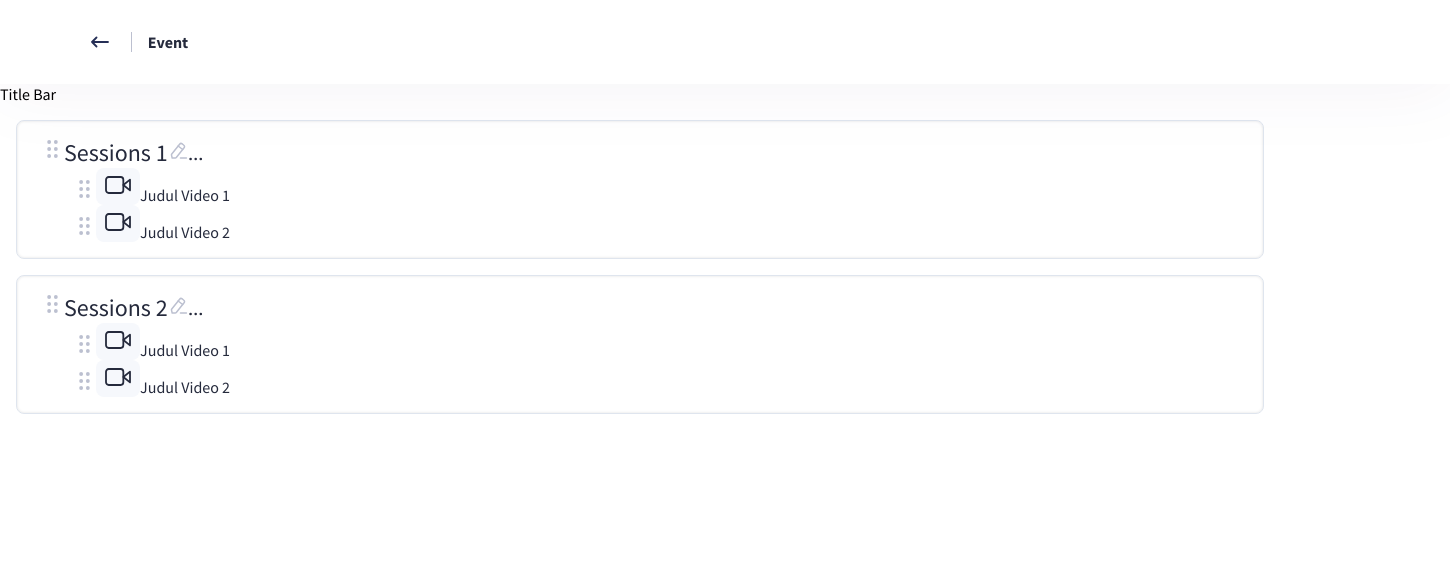
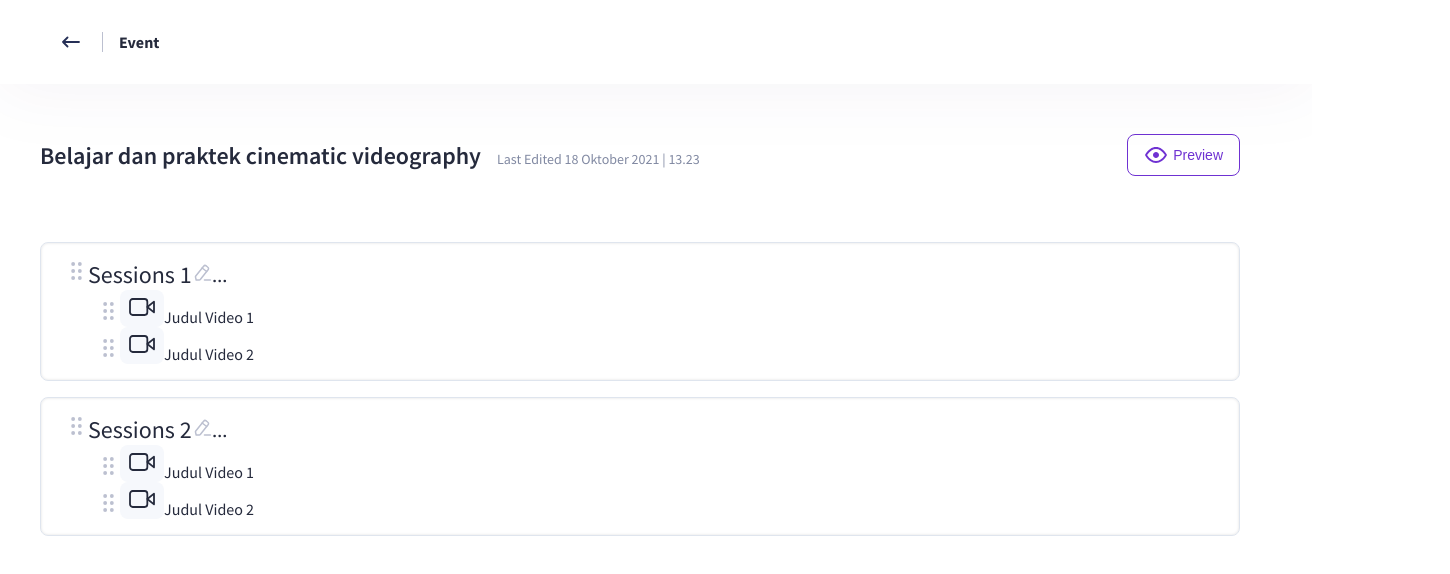
Before and after one commit to ikhsan-sr/React-Drag-and-Drop-List, a React (Create React App) app: page / in a window 1280 px wide. Shown: the top 574 px of the page, 1450 px wide, since content can reach past the window. Built offline with nearby package versions, Linux system fonts and the light colour scheme.

Commit message:
Slicing title bar

```diff
--- /dev/null
+++ b/src/Global.style.js
@@ -0,0 +1,7 @@
+import styled from 'styled-components';
+
+export const Container = styled.div`
+  max-width: 1200px;
+  margin: auto;
+  height: 100%;
+`
--- a/src/assets/icons/index.js
+++ b/src/assets/icons/index.js
@@ -7,5 +7,6 @@ import Location from './location.svg';
 import MenuHorizontal from './menu-horizontal.svg';
 import MenuVertical from './menu-vertical.svg';
 import Back from './back.svg';
+import Eye from './eye.svg';
 
-export { Camera, Clock, Download, Drag, Edit, Location, MenuHorizontal, MenuVertical, Back };
+export { Camera, Clock, Download, Drag, Edit, Location, MenuHorizontal, MenuVertical, Back, Eye };
--- /dev/null
+++ b/src/components/atoms/Button/Button.jsx
@@ -0,0 +1,14 @@
+import React from 'react';
+import { Button as Wrapper } from './Button.style';
+import { Typography } from '..';
+
+export default function Button(props) {
+  const { text, icon, color } = props;
+
+  return (
+    <Wrapper color={color} variant="outlined">
+      {icon && <img src={icon} alt={`icon-${text}`} />}
+      {text && <Typography text={text} color={color} />}
+    </Wrapper>
+  );
+}
--- /dev/null
+++ b/src/components/atoms/Button/Button.style.js
@@ -0,0 +1,13 @@
+import styled from 'styled-components';
+
+export const Button = styled.button`
+  padding: 8px 16px;
+  border-radius: 8px;
+  display: flex;
+  align-items: center;
+  gap: 5px;
+  cursor: pointer;
+	outline: inherit;
+  border: solid 1px ${props => props.color};
+  background-color: ${props => (props.variant === 'contained' && props.bg) ? props.bg : '#FFFFFF'};
+`;
--- a/src/components/atoms/index.js
+++ b/src/components/atoms/index.js
@@ -1,5 +1,6 @@
 import Typography from './Typography/Typography';
 import Icon from './Icon/Icon';
 import IconButton from './IconButton/IconButton';
+import Button from './Button/Button';
 
-export { Typography, Icon, IconButton };
+export { Typography, Icon, IconButton, Button };
--- a/src/components/organisms/Navbar/Navbar.jsx
+++ b/src/components/organisms/Navbar/Navbar.jsx
@@ -2,14 +2,17 @@ import React from 'react';
 import { Wrapper, BorderRight } from './Navbar.style';
 import { Typography, IconButton } from '../../atoms';
 import { Back } from '../../../assets/icons';
+import { Container } from '../../../Global.style';
 
 export default function Navbar() {
   return (
     <Wrapper>
-      <BorderRight>
-        <IconButton img={Back} />
-      </BorderRight>
-      <Typography size="small" text="Event" weight="700" />
+      <Container>
+        <BorderRight>
+          <IconButton img={Back} />
+        </BorderRight>
+        <Typography size="small" text="Event" weight="700" />
+      </Container>
     </Wrapper>
   );
 }
--- a/src/components/organisms/Navbar/Navbar.style.js
+++ b/src/components/organisms/Navbar/Navbar.style.js
@@ -3,7 +3,7 @@ import styled from 'styled-components';
 export const Wrapper = styled.div`
   top: 0;
   width: 100%;
-  padding: 2rem 5.3rem;
+  padding: 2rem 1rem;
   filter: drop-shadow(0 4px 34px rgba(39, 26, 73, 0.05));
   background-color: #FFFFFF;
 `;
--- a/src/components/organisms/Sessions/Sessions.style.js
+++ b/src/components/organisms/Sessions/Sessions.style.js
@@ -4,7 +4,7 @@ export const Wrapper = styled.div`
   border-radius: 8px;
   padding: 16px 24px 16px 24px;
   border: solid 1px;
-  margin: 1rem;
+  margin: 1rem 0;
   background: #FFFFFF;
   /* Basic / 80 */
 
--- a/src/components/organisms/TitleBar/TitleBar.jsx
+++ b/src/components/organisms/TitleBar/TitleBar.jsx
@@ -1,5 +1,21 @@
 import React from 'react';
+import { Typography, Button } from '../../atoms';
+import { Wrapper, CTA, LastEdited } from './TitleBar.style';
+import { Eye } from '../../../assets/icons';
+import data from '../../../dummy.json';
 
 export default function TitleBar() {
-  return <div>Title Bar</div>;
+  return (
+    <Wrapper>
+      <div>
+        <Typography text={data.titlePage} size="medium" weight="600" />
+        <LastEdited>
+          <Typography text={`Last Edited ${data.lastEdited}`} color="#8189A2" />
+        </LastEdited>
+      </div>
+      <CTA>
+        <Button text="Preview" icon={Eye} color="#6F32D2" variant="outlined" />
+      </CTA>
+    </Wrapper>
+  );
 }
--- /dev/null
+++ b/src/components/organisms/TitleBar/TitleBar.style.js
@@ -0,0 +1,16 @@
+import styled from 'styled-components';
+
+export const Wrapper = styled.div`
+  padding: 50px 0;
+  display: flex;
+  align-items: center;
+  justify-content: space-between;
+`;
+
+export const CTA = styled.span`
+  float: right;
+`;
+
+export const LastEdited = styled.span`
+  margin-left: 1rem;
+`;
--- a/src/dummy.json
+++ b/src/dummy.json
@@ -1,4 +1,7 @@
 {
+  "titlePage": "Belajar dan praktek cinematic videography",
+  "lastEdited": "18 Oktober 2021 | 13.23",
+  "isPreview": true,
   "sessions": [
     {
       "title": "Sessions 1",
--- a/src/pages/Courses/Courses.jsx
+++ b/src/pages/Courses/Courses.jsx
@@ -1,13 +1,16 @@
 import React from 'react';
 import { TitleBar, Navbar, Sessions } from '../../components/organisms';
+import { Container } from '../../Global.style';
 import CoursesData from '../../dummy.json';
 
 export default function Courses() {
   return (
     <>
       <Navbar />
-      <TitleBar />
-      <Sessions data={CoursesData} />
+      <Container>
+        <TitleBar />
+        <Sessions data={CoursesData} />
+      </Container>
     </>
   );
 }
```
Also changed, not shown: src/assets/icons/eye.svg (added).
